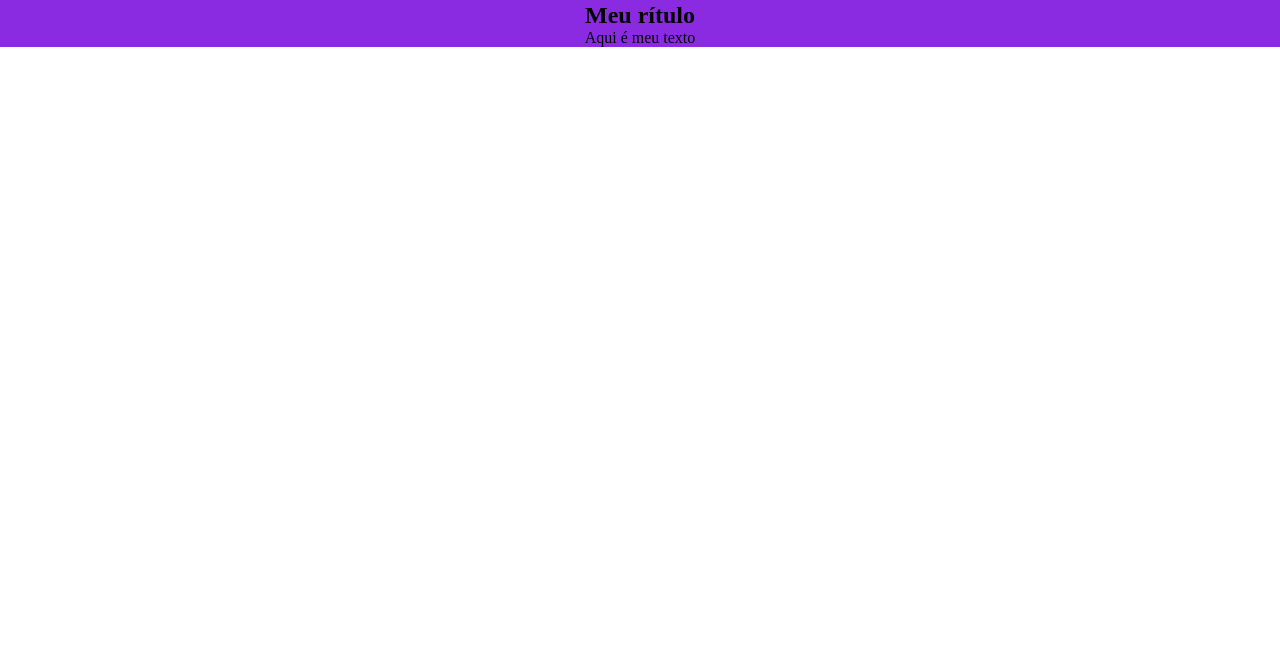
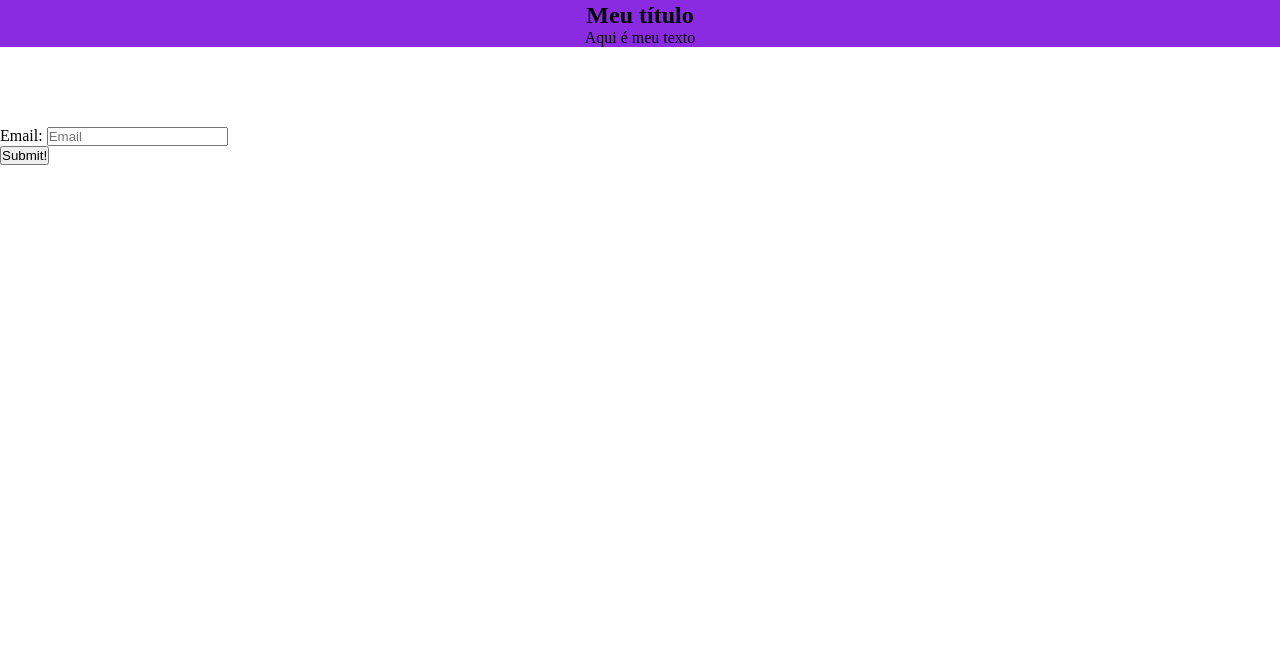
Before and after one commit to jairclass/Rascunho, a plain HTML site: page index.html in a window 1280 px wide. Shown: the part 9351-10020 px from the top of the page. Drawn offline with Linux system fonts and the light colour scheme.

Commit message:
refactor: alter index.html

```diff
--- a/index.html
+++ b/index.html
@@ -107,12 +107,17 @@
 
         <div class="item last">
             <img src="img/img1.png" alt="img1">
-        <h2>Meu rítulo</h2>
+            <h2>Meu título</h2>
             <p>Aqui é meu texto</p>
         </div>
     </div>
 
+    <form id="newsletterForm">
+        <label for="email">Email:</label>
+        <input type="email" name="email" placeholder="Email" />
+    </form>
 
+    <button type="submit" form="newsletterForm">Submit!</button>
 
 
 
@@ -162,8 +167,7 @@
 
 
 <div class="box">
-    <p>Lorem lorwerqwr wrqwe rwqer qwrwqerwqer qwr qwerqw rqwe rq rw rw rqwe rwer w eqr weqrqrqr qrqrq rq wr e q q q
-        rwqr</p>
+    <p>Lorem lorwerqwr wrqwe rwqer qwrwqerwqer qwr qwerqw rqwe rq rw rw rqwe rwer w eqr weqrqrqr qrqrq rq wr e q q qrwqr</p>
 </div>
 
 <div class="menu-fixed"></div>
```
Lines whose indentation alone changed are shown as unchanged.
